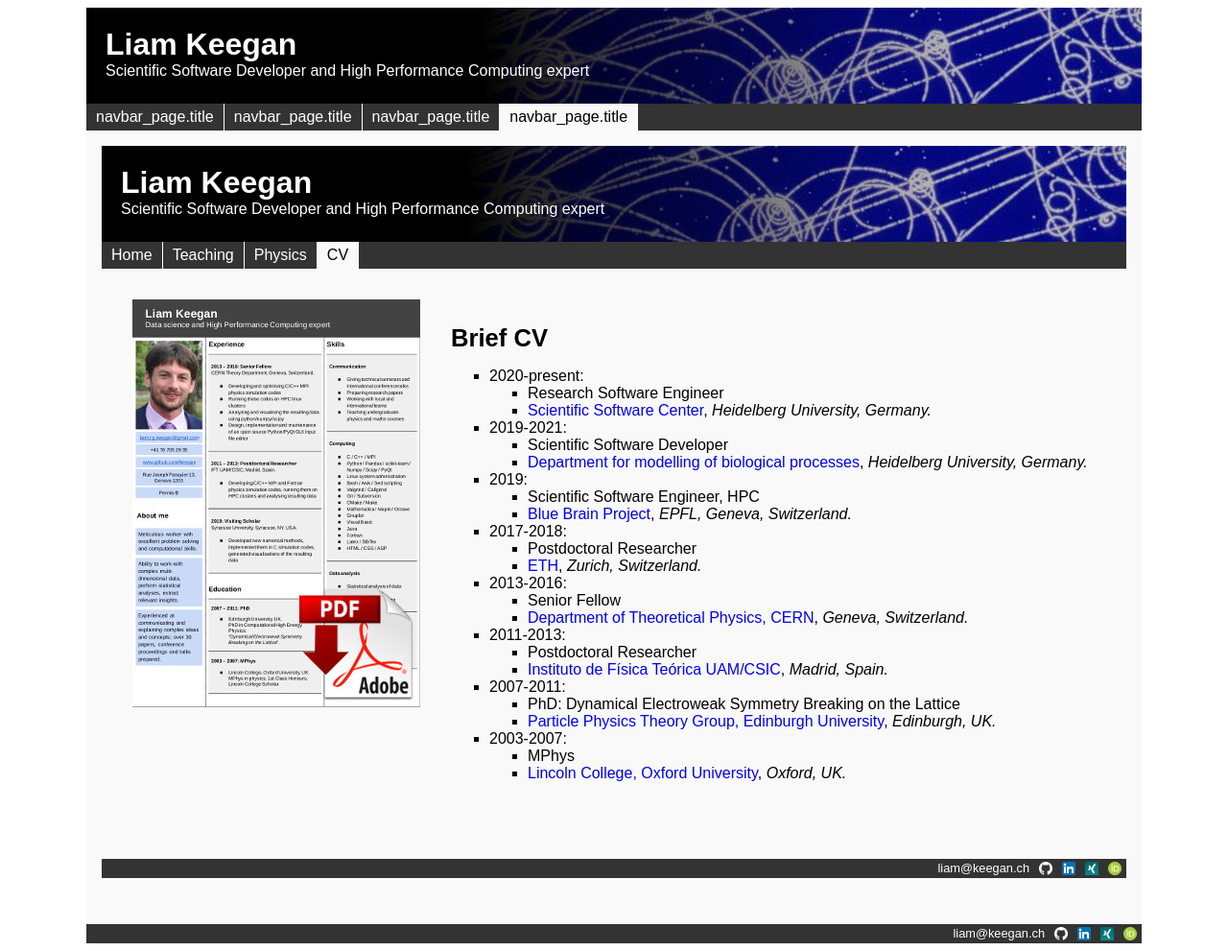
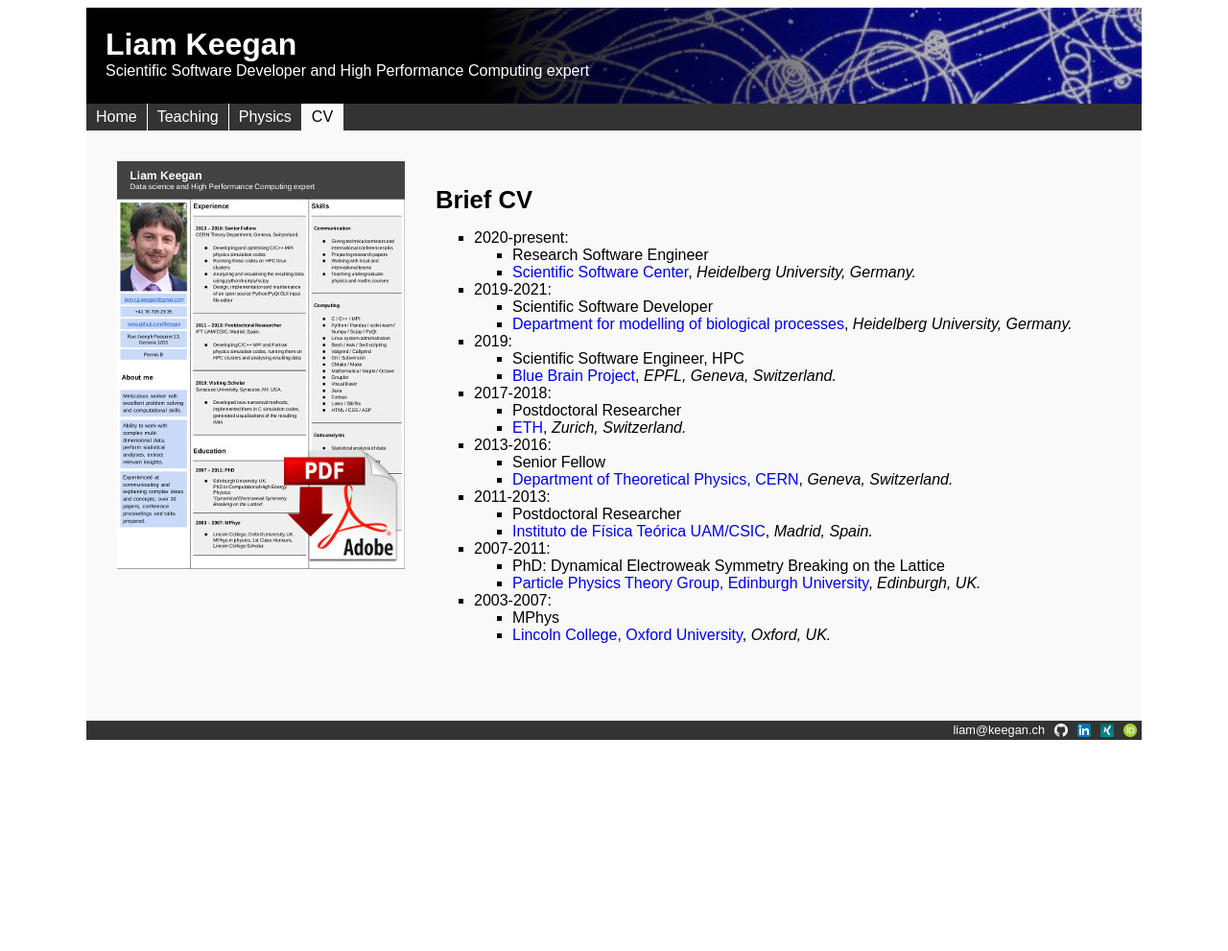
Before and after one commit to lkeegan/lkeegan.github.io, a Jekyll site: the page built from cv.html, in a window 1280 px wide. Shown: the whole page at 96% size. Built offline with Jekyll 4.4.1, drawn with Linux system fonts in a browser that asks for light colours; after the commit the page ends 900 px from its top, so only the background shows below that.

Commit message:
typo fixes

```diff
--- a/_layouts/default.html
+++ b/_layouts/default.html
@@ -40,10 +40,10 @@
           <li>
             {% if navbar_page.title == page.title %}
             <a class="active" href="{{ navbar_page.url }}.html"
-              >navbar_page.title</a
+              >{{ navbar_page.title }}</a
             >
             {% else %}
-            <a href="{{ navbar_page.url }}.html">navbar_page.title</a>
+            <a href="{{ navbar_page.url }}.html">{{ navbar_page.title}}</a>
             {% endif %}
           </li>
           {% endfor %}
--- a/cv.html
+++ b/cv.html
@@ -3,39 +3,6 @@
 layout: default
 ---
 
-<!DOCTYPE html PUBLIC "-//W3C//DTD XHTML 1.0 Strict//EN" "http://www.w3.org/TR/xhtml1/DTD/xhtml1-strict.dtd">
-<html xmlns="http://www.w3.org/1999/xhtml" lang="en" xml:lang="en">
-  <head>
-    <meta name="author" content="Liam Keegan" />
-    <meta http-equiv="Content-Type" content="text/html;charset=utf-8" />
-    <meta
-      id="meta"
-      name="viewport"
-      content="width=device-width; initial-scale=1.0"
-    />
-    <title>Liam Keegan</title>
-    <link
-      rel="stylesheet"
-      href="css/layout.css"
-      type="text/css"
-      media="screen"
-    />
-  </head>
-  <body>
-    <div id="container">
-      <div id="header">
-        <h1>Liam Keegan</h1>
-        Scientific Software Developer and High Performance Computing expert
-      </div>
-      <div id="navigation">
-        <ul>
-          <li><a href="index.html">Home</a></li>
-          <li><a href="teaching.html">Teaching</a></li>
-          <li><a href="physics.html">Physics</a></li>
-          <li><a class="active" href="cv.html">CV</a></li>
-        </ul>
-      </div>
-      <div id="content">
 <div id="pic">
   <a href="CV-Liam-Keegan.pdf"
     ><img src="imgs/cv.jpg" alt="Download CV as pdf"
@@ -58,22 +25,3 @@
     {% endfor %}
   </ul>
 </div>
-      </div>
-      <div id="footer">
-        <a href="https://orcid.org/0000-0002-0654-4979"
-          ><img src="imgs/ORCID.png" alt="ORCID" width="14px"
-        /></a>
-        <a href="https://www.xing.com/profile/Liam_Keegan2"
-          ><img src="imgs/XING.png" alt="XING" width="14px"
-        /></a>
-        <a href="https://www.linkedin.com/in/liamrgkeegan"
-          ><img src="imgs/LinkedIn.png" alt="LinkedIn" width="14px"
-        /></a>
-        <a href="https://github.com/lkeegan"
-          ><img src="imgs/GitHub.png" alt="GitHub" width="14px"
-        /></a>
-        <a href="mailto:liam@keegan.ch">liam@keegan.ch</a>
-      </div>
-    </div>
-  </body>
-</html>
```
Lines whose indentation alone changed are shown as unchanged.
